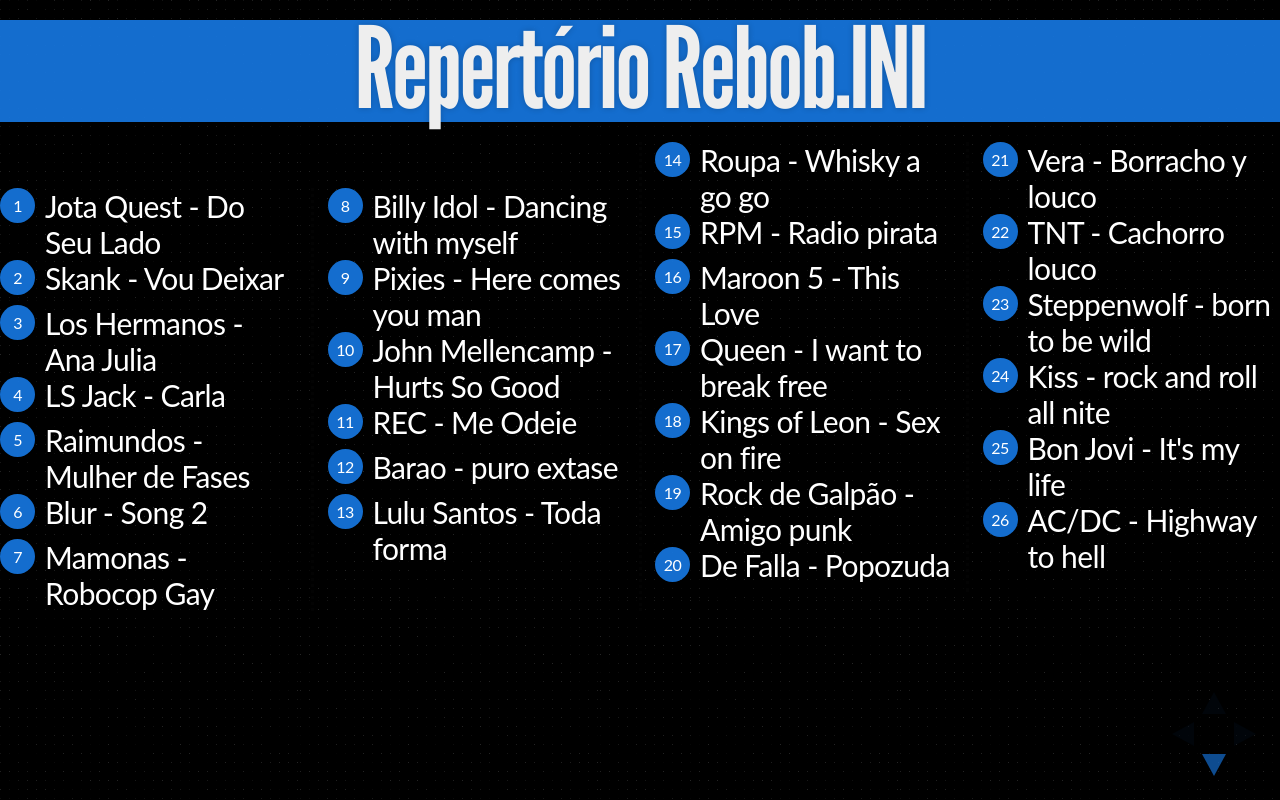
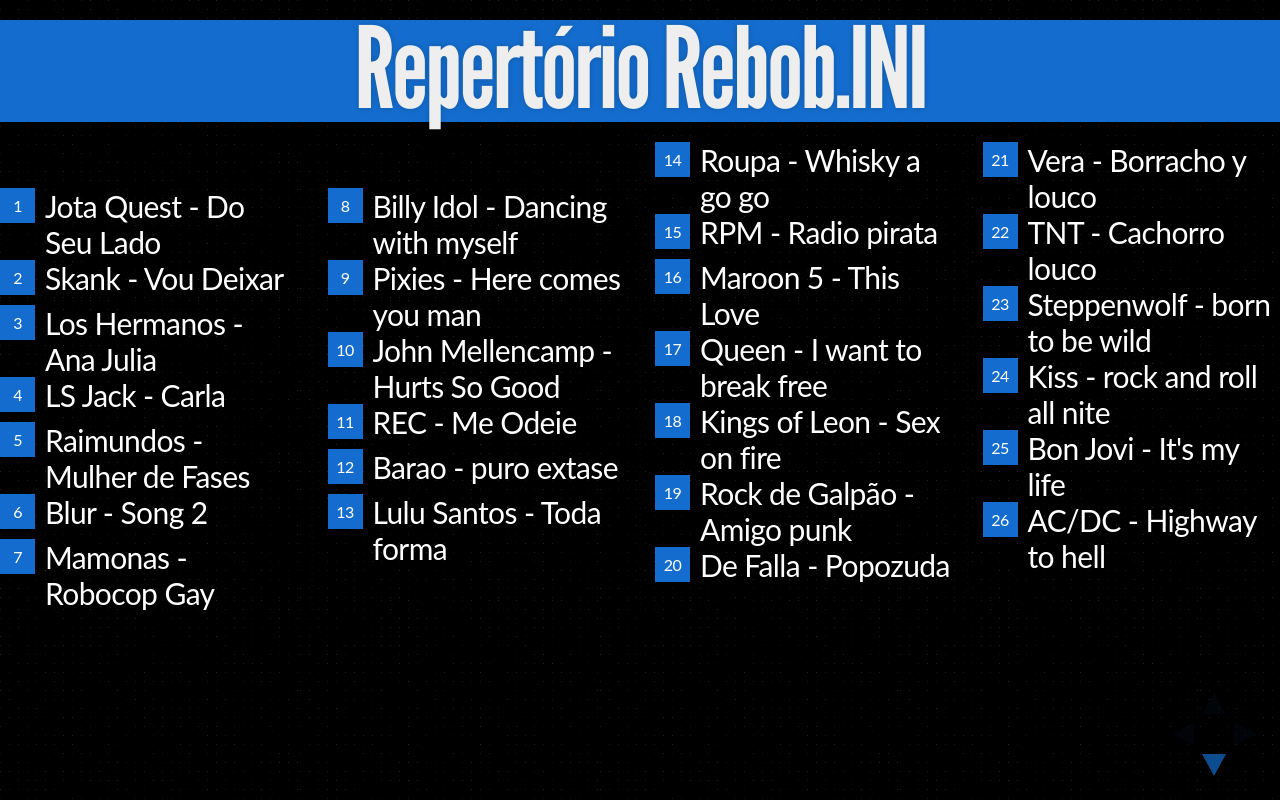
Before and after one commit to jmurowaniecki/Rebob.ini, a plain HTML site: page index.html in a window 1280 px wide. Drawn offline with Linux system fonts and the light colour scheme.

Commit message:
Ajustes no CSS para os números ficarem quadrados e tirar o radius da animação

```diff
--- a/css/john.css
+++ b/css/john.css
@@ -77,7 +77,6 @@
     justify-content: center;
     font-size: 16px;
     background-color: #1674dbF0;
-    border-radius: 50%;
     color: #fff;
 }
 
@@ -175,7 +174,7 @@
 .reveal .roll span:after {
     color: #fff;
     background: #1674dcF0;
-    border-radius: 50%;
+    border-radius: 0;
     border-left: 1px;
 }
 
```
